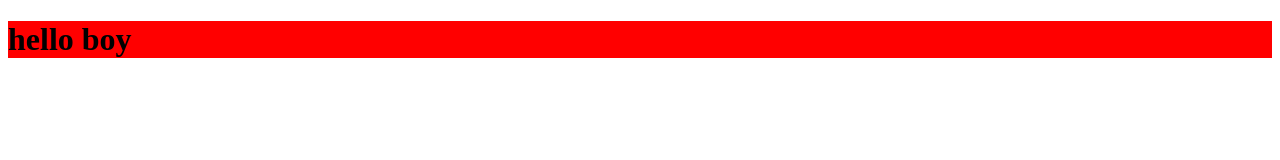
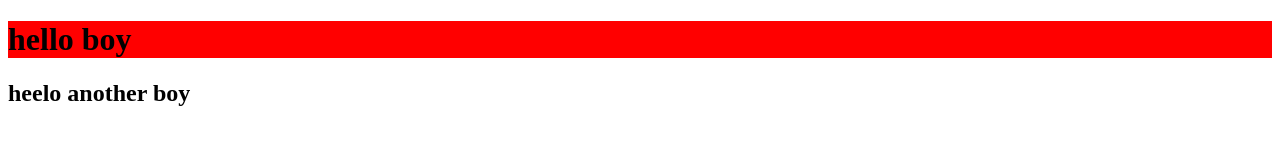
Before and after one commit to Nawazish12/practice, a plain HTML site: page index.html in a window 1280 px wide. Drawn offline with Linux system fonts and the light colour scheme.

Commit message:
practice for new

```diff
--- a/index.html
+++ b/index.html
@@ -8,6 +8,7 @@
 </head>
 <body>
     <h1 >hello boy </h1>
+    <h2>heelo another boy</h2>
 
 </body>
 </html>
```
